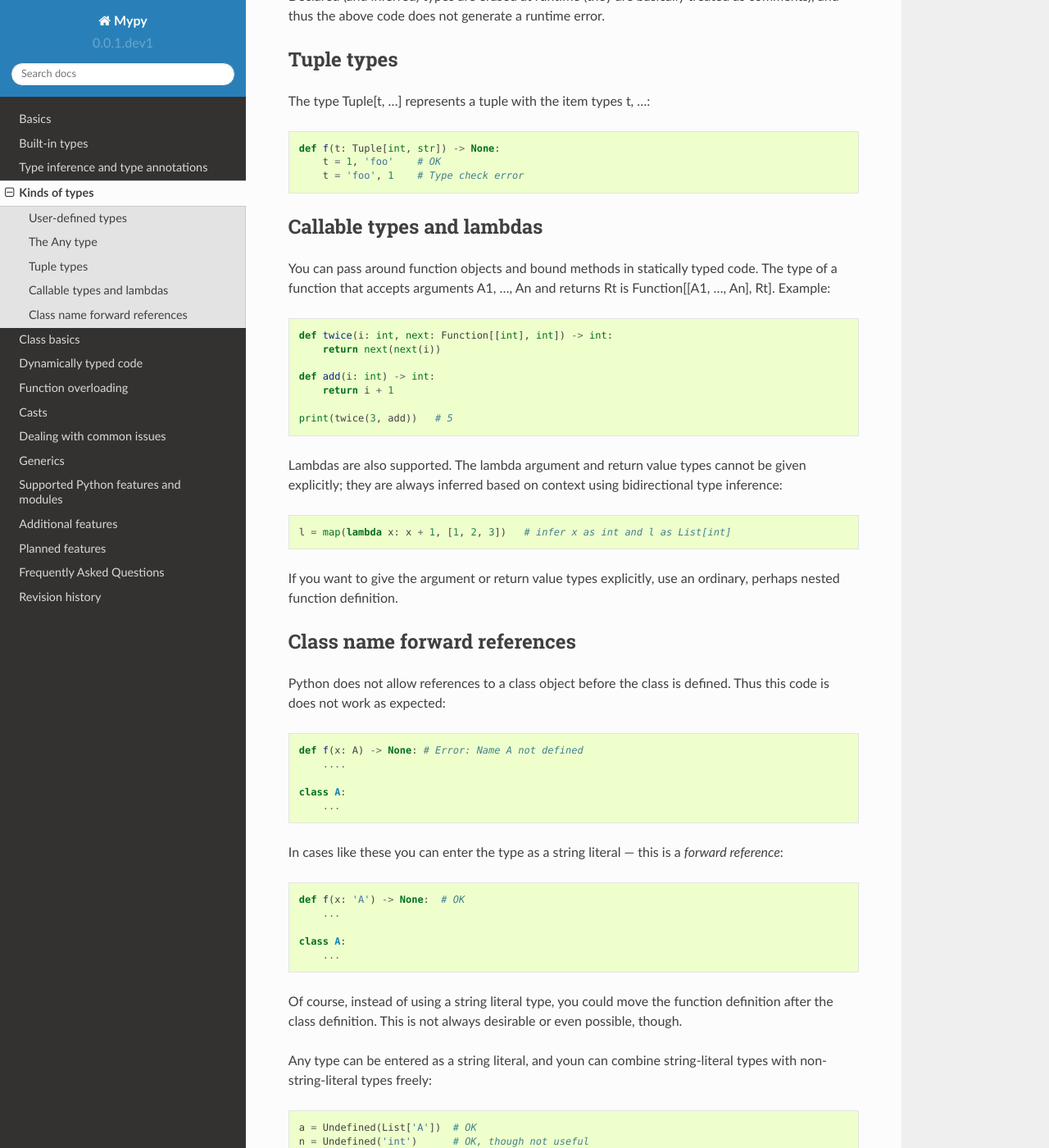
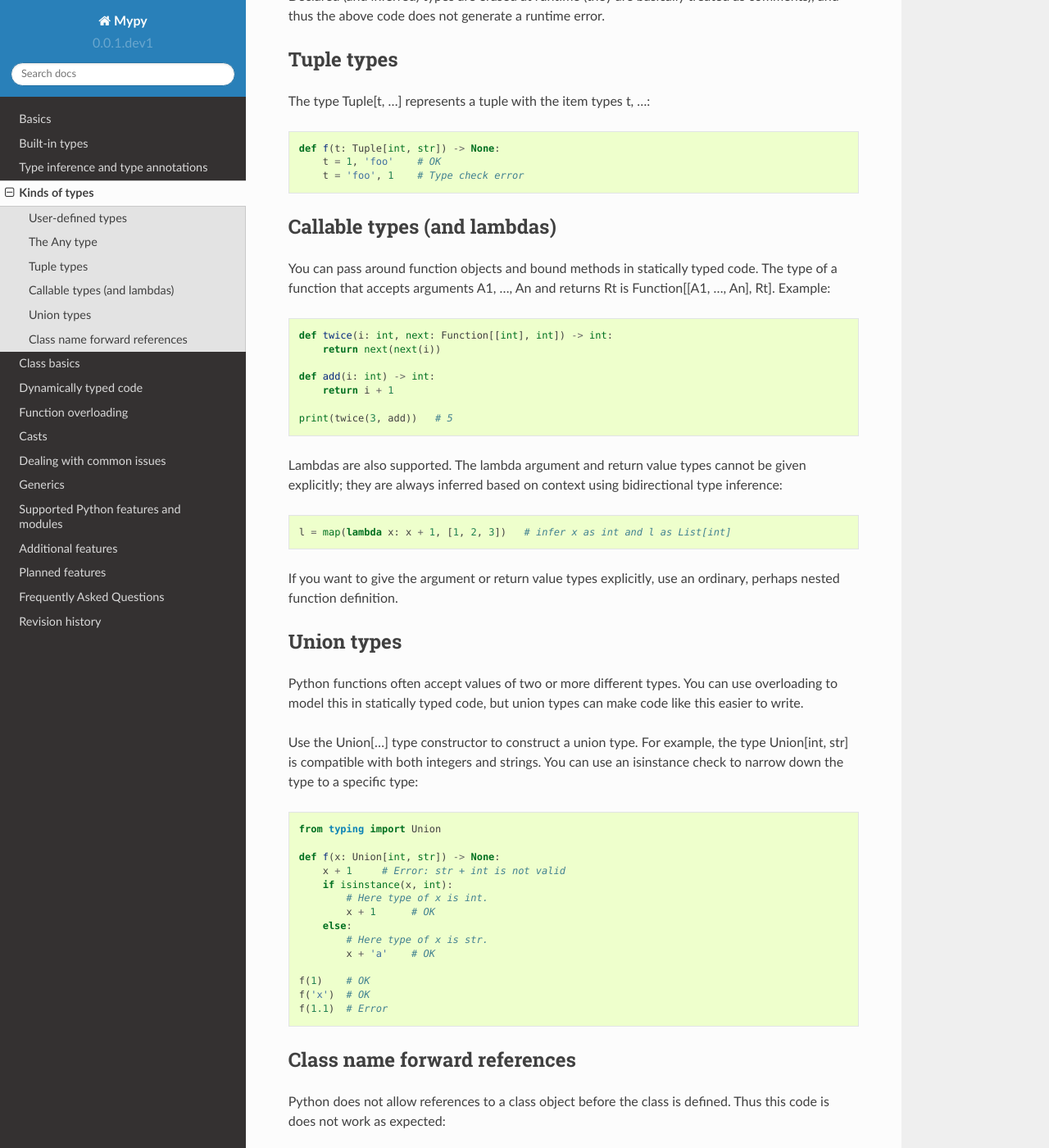
Before and after one commit to lucalysoft/mypy, a Sphinx documentation site: the page built from docs/source/kinds_of_types.rst, in a window 1280 px wide and 1400 px high, scrolled down 921 px. Shown: the whole window at 82% size. Built offline with Sphinx 7.4.7 and the Read the Docs theme 2.0.0, drawn with Linux system fonts in a browser that asks for light colours.

Commit message:
Move union types to section 'Kinds of types'

```diff
--- a/docs/source/kinds_of_types.rst
+++ b/docs/source/kinds_of_types.rst
@@ -48,8 +48,8 @@ The type Tuple[t, ...] represents a tuple with the item types t, ...:
        t = 1, 'foo'    # OK
        t = 'foo', 1    # Type check error
 
-Callable types and lambdas
-**************************
+Callable types (and lambdas)
+****************************
 
 You can pass around function objects and bound methods in statically typed code. The type of a function that accepts arguments A1, ..., An and returns Rt is Function[[A1, ..., An], Rt]. Example:
 
@@ -70,6 +70,37 @@ Lambdas are also supported. The lambda argument and return value types cannot be
    l = map(lambda x: x + 1, [1, 2, 3])   # infer x as int and l as List[int]
 
 If you want to give the argument or return value types explicitly, use an ordinary, perhaps nested function definition.
+
+.. _union-types:
+
+Union types
+***********
+
+Python functions often accept values of two or more different
+types. You can use overloading to model this in statically typed code,
+but union types can make code like this easier to write.
+
+Use the Union[...] type constructor to construct a union type. For
+example, the type Union[int, str] is compatible with both integers and
+strings. You can use an isinstance check to narrow down the type to a
+specific type:
+
+.. code-block:: python
+
+   from typing import Union
+
+   def f(x: Union[int, str]) -> None:
+       x + 1     # Error: str + int is not valid
+       if isinstance(x, int):
+           # Here type of x is int.
+           x + 1      # OK
+       else:
+           # Here type of x is str.
+           x + 'a'    # OK
+
+   f(1)    # OK
+   f('x')  # OK
+   f(1.1)  # Error
 
 Class name forward references
 *****************************
```
Also changed, not shown: docs/source/planned_features.rst (+0 -26 lines).
